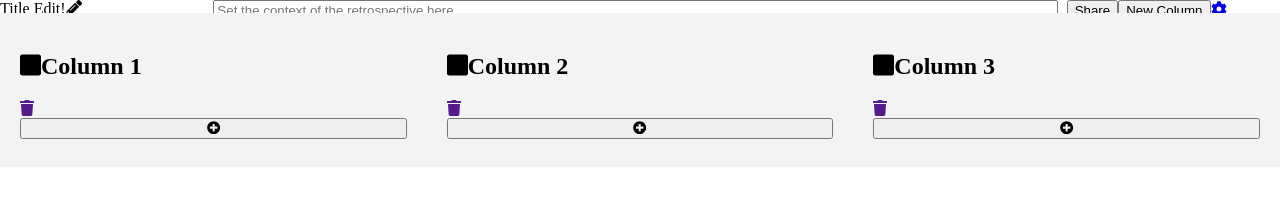
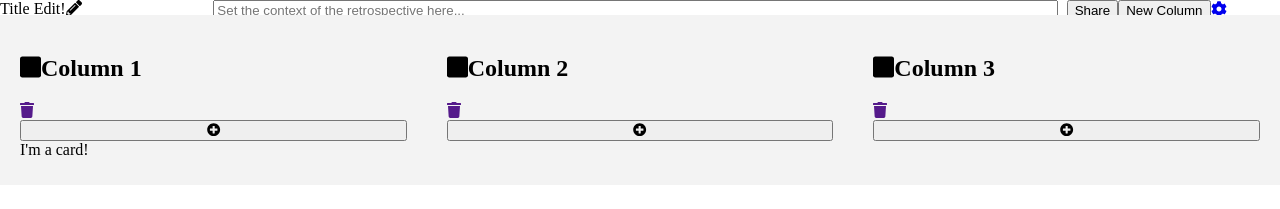
Before and after one commit to joekrump/retrospective-board, a React app: page / in a window 1280 px wide. Both pictures are taken after a click on the button 213 px from the left and 128 px from the top of the page. Shown: the top 209 px of the page. Built offline with nearby package versions, Linux system fonts and the light colour scheme.

Commit message:
Add card component
- wire up addCard function

```diff
--- /dev/null
+++ b/src/components/Card/Card.tsx
@@ -0,0 +1,12 @@
+import * as React from "react";
+
+interface CardProps {
+  key: string;
+  id: string;
+}
+
+export class Card extends React.Component<CardProps, {}> {
+  render() {
+    return (<div>I'm a card!</div>);
+  }
+}
--- a/src/components/Column/Column.tsx
+++ b/src/components/Column/Column.tsx
@@ -1,6 +1,11 @@
 import * as React from "react";
 import { FontAwesomeIcon } from "@fortawesome/react-fontawesome";
 import { faSquare, faTrash, faPlusCircle } from "@fortawesome/free-solid-svg-icons";
+import { Card } from "../Card/Card";
+
+interface CardData {
+  key: string;
+}
 
 interface ColumnProps {
   key: string;
@@ -9,7 +14,42 @@ interface ColumnProps {
   deleteColumn: (event: React.MouseEvent, key: string) => void;
 }
 
-export class Column extends React.Component<ColumnProps, {}> {
+interface ColumnState {
+  cards: CardData[];
+  lastIndex: number;
+}
+
+export class Column extends React.Component<ColumnProps, ColumnState> {
+  constructor(props: ColumnProps) {
+    super(props);
+
+    this.state = {
+      cards: [],
+      lastIndex: 0,
+    };
+  }
+
+  addCard() {
+    let newCards = this.state.cards.slice(0);
+    newCards.push({key: `card-${this.state.lastIndex + 1}`});
+    this.setState({cards: newCards, lastIndex: this.state.lastIndex + 1});
+  }
+
+  renderCards() {
+    let markup: JSX.Element[] = [];
+
+    for (let i = 0; i < this.state.cards.length; i++) {
+      markup.push(
+        <Card
+          key={this.state.cards[i].key}
+          id={this.state.cards[i].key}>
+        </Card>
+      );
+    }
+
+    return markup;
+  }
+
   render() {
     return (
       <div className="column">
@@ -18,7 +58,8 @@ export class Column extends React.Component<ColumnProps, {}> {
           <a href="" onClick={event => this.props.deleteColumn(event, this.props.id)}><FontAwesomeIcon icon={faTrash} /></a>
         </div>
         <div className="body-row">
-          <button style={ {width:"100%"} }><FontAwesomeIcon icon={faPlusCircle} /></button>
+          <button style={ {width:"100%"} } onClick={() => this.addCard()}><FontAwesomeIcon icon={faPlusCircle} /></button>
+          {this.renderCards()}
         </div>
       </div>
     );
```
